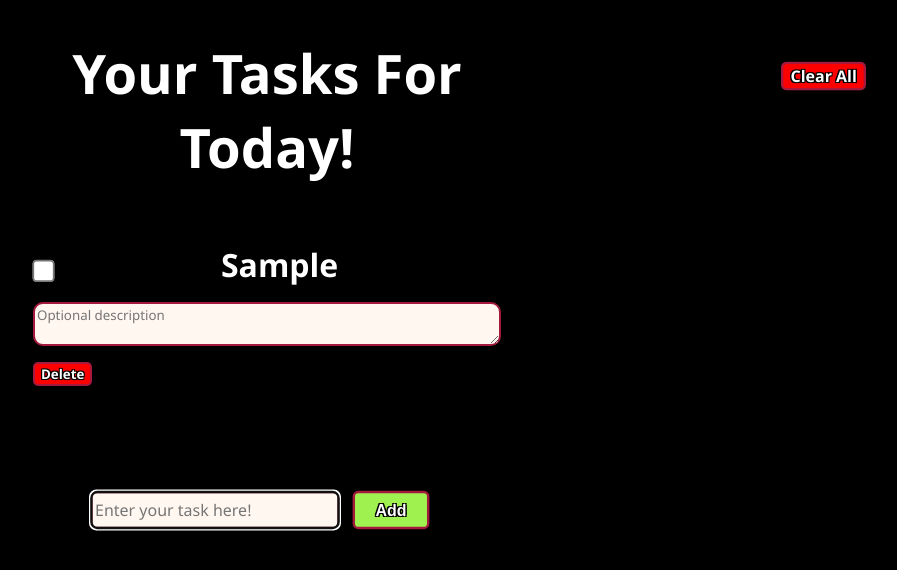
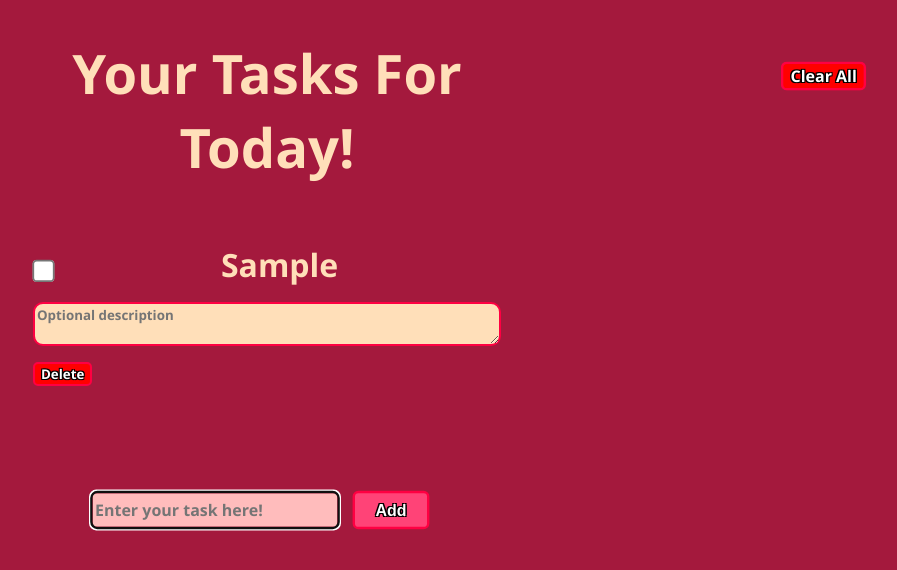
Before and after one commit to Srihari-07/Dynamic-TODO, a plain HTML site: page index.html in a window 1280 px wide. Both pictures are taken after typing "Sample" into the empty fields and a click on the button "Add". Shown: the whole page, without its empty margins (373-1270 px from the left). Drawn offline with Linux system fonts and the light colour scheme.

Commit message:
Update styles.css

```diff
--- a/styles.css
+++ b/styles.css
@@ -1,7 +1,7 @@
 body{
 	padding: 0;
 	margin: 0;
-	background: #000000;
+	background: #A4193D;
 }
 * {
   box-sizing: border-box;
@@ -13,8 +13,6 @@ body{
 }
 .mainContainer{
 	display: flex;
-  	/*width: fit-content;*/
-  	/*max-width: max-content;*/
   	width: 90vw;               /* responsive width */
   	max-width: 500px;
   	margin: 0 auto;
@@ -24,7 +22,7 @@ body{
 }
 #mainHeading{
 	overflow-wrap: break-word;
-	color: #FFFFFF;
+	color: #FFDFB9;
   	font-size: clamp(1.8rem, 3vw + 1rem, 5rem);
 	font-family: 'Segoe UI', Tahoma, Geneva, Verdana, sans-serif;
 }
@@ -35,28 +33,28 @@ body{
 	list-style: none;
   	padding: 0;
   	margin: 0;
-  	width: 100%;        /* VERY important → ul fills container */
+  	width: 100%;
   	min-height: 20vh
-  	max-height: 70vh;    /* prevents entire page from growing too tall */
-  	overflow-y: auto;    /* scroll when too many tasks */
-  	/*overflow-y: hidden*/
+  	max-height: 70vh;
+  	overflow-y: auto;
   	gap : 0.5rem;
   	align-items: center;
   	font-size: clamp(1rem, 2rem, 3rem);
   	font-family: 'Segoe UI', Tahoma, Geneva, Verdana, sans-serif;
+	color: #FFDFB9;
 }
 .taskItem{
 	display: flex;
 	gap:1rem;
-	padding: 0.75rem 1rem; /* vertical | horizontal */
+	padding: 0.75rem 1rem;
 	flex-wrap: wrap;
 	width: 100%;
-	color: #FFFFFF;
+	color: #FFDFB9
 }
 .task-checkbox{
 	transform: scale(1.7);
     margin-top: 1.1rem;
-    accent-color: #A4193D; /* modern browsers */
+    accent-color: #ff0c4b;
     cursor: pointer
 }
 .task-text{
@@ -66,13 +64,13 @@ body{
 .task-desc{
   	flex-basis: 100%;
   	border-radius: 10px;
-  	border: 2px solid #A4193D;      /* your theme color */
-    background: #fff7f0;            /* soft warm background */
-    color: #A4193D;
+  	border: 2px solid #ff0042;
+    background: #FFDFB9;
+    color: #000000;
+	font-weight: bold;
   	font-family: 'Segoe UI', Tahoma, Geneva, Verdana, sans-serif;
-
   	outline: none;
-    resize: vertical;               /* allow vertical resize only */
+    resize: vertical;
     transition:
         border-color 0.3s ease,
         box-shadow 0.3s ease,
@@ -85,7 +83,7 @@ body{
     transform: scale(1.01);
 }
 .task-remove{
-	border: 2px solid #A4193D;
+	border: 2px solid #ff0042;
 	border-radius: 5px;
 	font-weight: bold;
     background-color: red;
@@ -131,15 +129,16 @@ body{
     border-radius: 5px;
     width: 13rem;
     height: 2rem;
-    border: 2px solid #A4193D;
-    background: #fff7f0;
-    color: #FFFFFF;
+    border: 2px solid #ff0042;
+    background: #ffbcbc;
+    color: #000000;
+    font-weight: bold;
   	font-family: 'Segoe UI', Tahoma, Geneva, Verdana, sans-serif;
 }
 #addButton{
 	transform: scale(1.2);
-    border: 2px solid #A4193D;
-    background-color: #9ff150;
+    border: 2px solid #ff0042;
+    background-color: #ff4377;
     color: white;
     font-weight: bold;
     border-radius: 0.3rem;
@@ -161,7 +160,7 @@ body{
 }
 
 #clearAllButton{
-	border: 2px solid #A4193D;
+	border: 2px solid #ff0042;
 	border-radius: 5px;
 	font-weight: bold;
     background-color: red;
```
